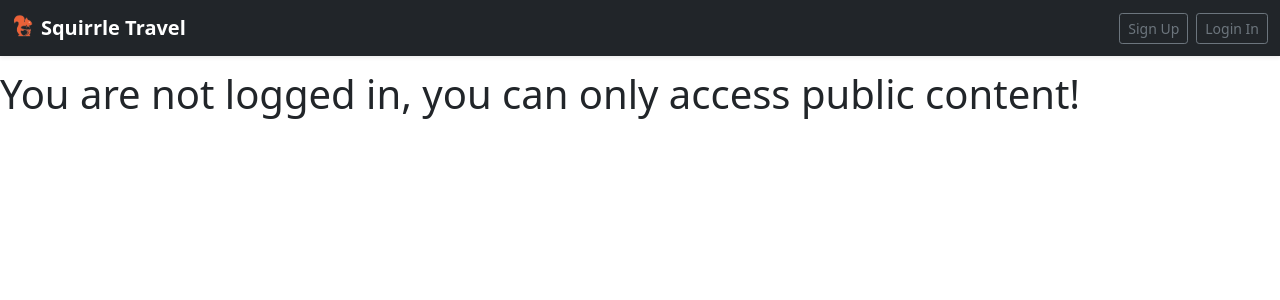
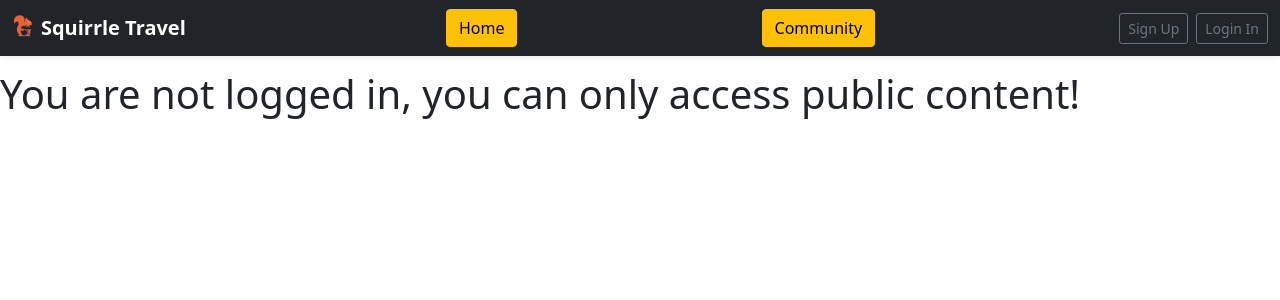
Before and after one commit to Jiaxinl7/squirrel-travel, a Django app: page /users/index/ in a window 1280 px wide. Shown: the top 300 px of the page. Run offline with Django 3.2, Linux system fonts and the light colour scheme; parts of the project's set-up code (start-up, migrations or seed data) failed here and were passed over.

Commit message:
Add button and Set up homepage.

```diff
--- a/SquirrelTravel/urls.py
+++ b/SquirrelTravel/urls.py
@@ -13,9 +13,12 @@ Including another URLconf
     1. Import the include() function: from django.urls import include, path
     2. Add a URL to urlpatterns:  path('blog/', include('blog.urls'))
 """
+from django.conf.urls import url
 from django.urls import path
 from django.conf.urls import include
 from django.contrib import admin
+from django.views.generic.base import TemplateView
+
 
 import user
 from django.contrib import admin
@@ -27,4 +30,6 @@ urlpatterns = [
     path('manager/', include('manager.urls')),
     path('admin/', admin.site.urls),
     path('users/', include('user.urls')),
+    url(r'^$', TemplateView.as_view(template_name='manager/index.html'),
+        name='home'),
 ]
--- a/manager/templates/manager/index.html
+++ b/manager/templates/manager/index.html
@@ -16,7 +16,6 @@
     {% load static %}
     <div class="bg-image d-flex "
       style="background-image: url('{% static 'manager/bg.jpg' %}'); height: 500px; background-size: 100%;">
-
       <div class="input-group justify-content-center align-items-center">
         <form action='/manager/search' method="GET">
             <!-- {% csrf_token %}  -->
@@ -31,6 +30,7 @@
     </div>
 
 
+
     <script src="https://cdn.jsdelivr.net/npm/bootstrap@5.1.3/dist/js/bootstrap.bundle.min.js" integrity="sha384-ka7Sk0Gln4gmtz2MlQnikT1wXgYsOg+OMhuP+IlRH9sENBO0LRn5q+8nbTov4+1p" crossorigin="anonymous"></script>
   </body>
 </html>
--- a/manager/templates/manager/navbar.html
+++ b/manager/templates/manager/navbar.html
@@ -5,6 +5,9 @@
         <img src="{% static 'manager/logo.png' %}" alt="logo" height="24" class="d-inline-block align-text-top">
         <strong>Squirrle Travel</strong>
       </a>
+
+      <a href="http://127.0.0.1:8000/" class="btn btn-warning" role="button">Home</a>
+      <a href="http://127.0.0.1:8000/community/" class="btn btn-warning" role="button">Community</a>
       <div class="d-flex">
         {% if request.session.is_login %}
         <div class="dropdown">
--- a/manager/templates/manager/restaurant.html
+++ b/manager/templates/manager/restaurant.html
@@ -14,7 +14,6 @@
     {% include 'manager/navbar.html' %}
 
     <div class="container" style="padding-top: 70px;">
-
       <div class="row">
         <div class="col-6">
             <div class="d-flex w-100 justify-content-between">
--- a/manager/urls.py
+++ b/manager/urls.py
@@ -7,7 +7,7 @@ urlpatterns = [
     path('', views.index, name='index'),
     path('recom/', views.recommend, name='recommend'),
     path('search/', views.search, name='search'),
-    path('search/place/<int:pid>/', views.place, name = 'place')
+    path('search/place/<int:pid>/', views.place, name = 'place'),
     path('search/place/<int:pid>/', views.place, name = 'place'),
     path('search/restaurant/<slug:rid>/', views.restaurant, name = 'restaurant'),
     path('search/delete_visit/<int:vid>/', views.delete_visit, name='delete_visit'),
--- a/user/templates/user/index.html
+++ b/user/templates/user/index.html
@@ -3,7 +3,8 @@
 {% block title %}index{% endblock %}
 {% block content %}
     {% if request.session.is_login %}
-    <h1>Hi,{{ request.session.user_name }}Welcome back</h1>
+    <h1>Hi,{{ request.session.user_name }} Welcome back</h1>
+    <a href="http://127.0.0.1:8000/" class="btn btn-warning" role="button">Return to the home page</a>
     {% else %}
     <h1>You are not logged in, you can only access public content!</h1>
     {% endif %}
--- a/user/templates/user/login.html
+++ b/user/templates/user/login.html
@@ -15,7 +15,7 @@
                   <div class="alert alert-warning">{{ message }}</div>
               {% endif %}
               {% csrf_token %}
-              <h2 class="text-center">Welcome back</h2>
+              <h2 class="text-center"> Welcome back</h2>
               <div class="form-group">
                   {{ login_form.username.label_tag }}
                   {{ login_form.username}}
```
Also changed, not shown: manager/templates/manager/edit_visit.html (+0 -14 lines).
